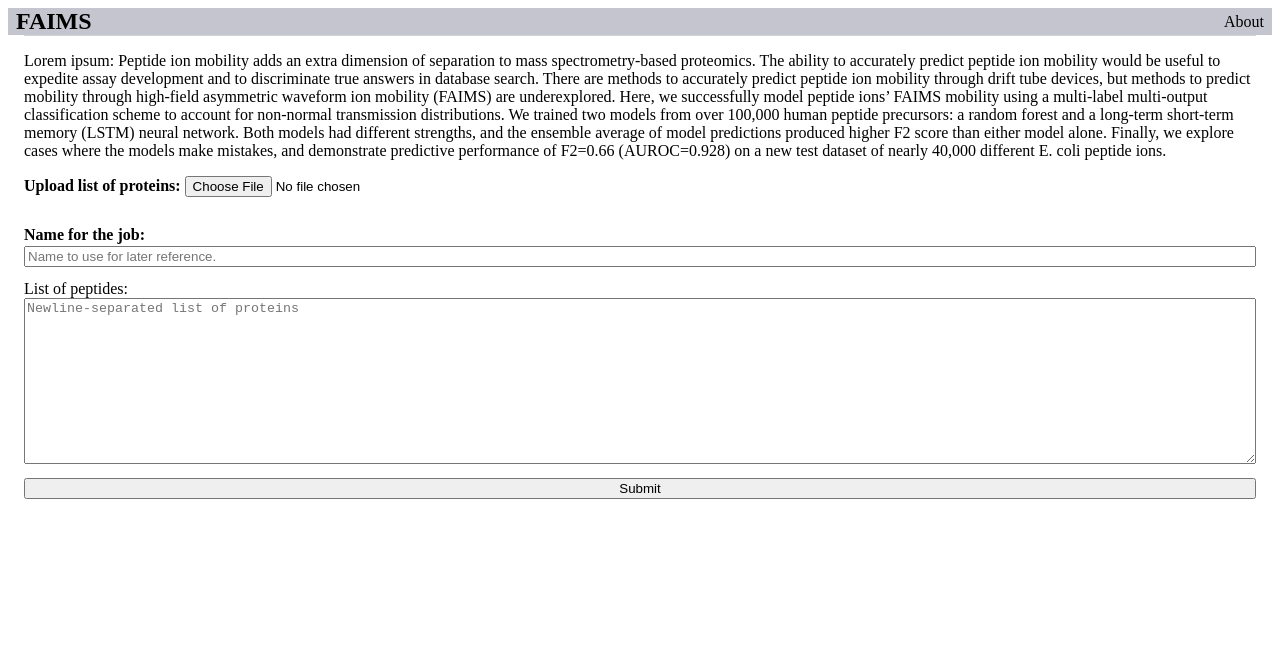
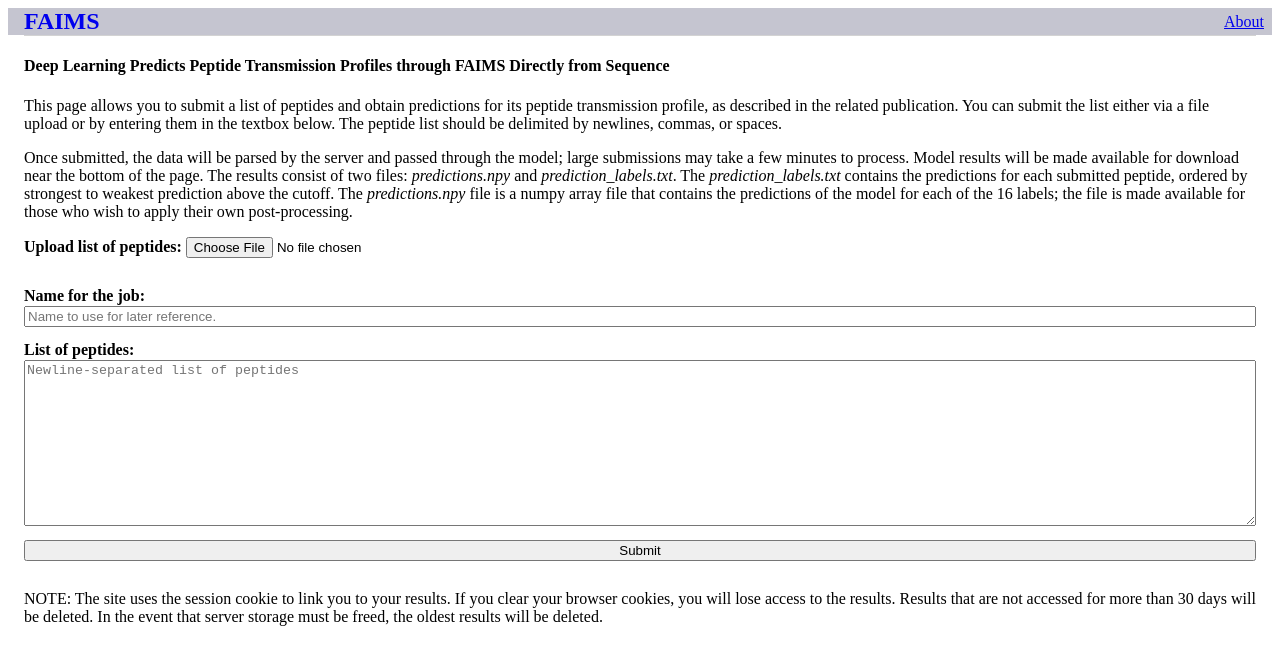
Before and after one commit to xomicsdatascience/faims, a Flask app: template templates/index.html in a window 1280 px wide. Shown: the top 665 px of the page. Run offline with Flask 3, Linux system fonts and the light colour scheme; the template is opened without the code that fills it, so the values that code supplies are empty.

Commit message:
minor; some aesthetic changes, links to 'About' page, submission instructions

```diff
--- a/faims/__init__.py
+++ b/faims/__init__.py
@@ -1,4 +1,4 @@
-__version__ = "0.0.1"
+__version__ = "0.1.0"
 
 from flask import Flask
 import os
--- a/templates/base.html
+++ b/templates/base.html
@@ -1,13 +1,13 @@
 <!doctype html>
 
-<title>{% block title %}FAIMS CV{% endblock %}</title>
+<title>{% block title %}Peptide FAIMS CV Prediction{% endblock %}</title>
 
 <link rel="stylesheet" href="{{ url_for("static", filename="style.css") }}">
 
 <nav>
-    <h1>FAIMS</h1>
+    <h1><a href="/">FAIMS</a></h1>
     <ul>
-        About
+        <a href="/about">About</a>
     </ul>
 </nav>
 
--- a/templates/index.html
+++ b/templates/index.html
@@ -5,20 +5,31 @@
 {% endblock %}
 
 {% block content %}
-    <p>Lorem ipsum: Peptide ion mobility adds an extra dimension of separation to mass spectrometry-based proteomics. The ability to accurately predict peptide ion mobility would be useful to expedite assay development and to discriminate true answers in database search. There are methods to accurately predict peptide ion mobility through drift tube devices, but methods to predict mobility through high-field asymmetric waveform ion mobility (FAIMS) are underexplored. Here, we successfully model peptide ions’ FAIMS mobility using a multi-label multi-output classification scheme to account for non-normal transmission distributions. We trained two models from over 100,000 human peptide precursors: a random forest and a long-term short-term memory (LSTM) neural network. Both models had different strengths, and the ensemble average of model predictions produced higher F2 score than either model alone. Finally, we explore cases where the models make mistakes, and demonstrate predictive performance of F2=0.66 (AUROC=0.928) on a new test dataset of nearly 40,000 different E. coli peptide ions.</p>
 
+    <h4>Deep Learning Predicts Peptide Transmission Profiles through FAIMS Directly from Sequence</h4>
+    <p>This page allows you to submit a list of peptides and obtain predictions for its peptide transmission profile, as
+    described in the related publication. You can submit the list either via a file upload or by entering them in the
+    textbox below. The peptide list should be delimited by newlines, commas, or spaces.</p>
+    <p>Once submitted, the data will be parsed by the server and passed through the model; large submissions may take a
+    few minutes to process. Model results will be made available for download near the bottom of the page. The results
+    consist of two files: <i>predictions.npy</i> and <i>prediction_labels.txt</i>. The <i>prediction_labels.txt</i>
+    contains the predictions for each submitted peptide, ordered by strongest to weakest prediction above the cutoff.
+    The <i>predictions.npy</i> file is a numpy array file that contains the predictions of the model for each of the 16
+    labels; the file is made available for those who wish to apply their own post-processing.</p>
 
-    <label for="btn_upload">Upload list of proteins:</label>
+    <label for="btn_upload">Upload list of peptides:</label>
     <input id="file_peptides" type="file">
 
     <form id="submission_form" method="POST" enctype="multipart/form-data">
         <label for="job_name">Name for the job:</label>
-        <input id="job_name" name="job_name" placeholder="Name to use for later reference."
+        <input id="job_name" name="job_name" placeholder="Name to use for later reference.">
         <label for="peptides">List of peptides:</label>
-        <textarea name="peptides" id="peptides" placeholder="Newline-separated list of proteins"></textarea>
+        <textarea name="peptides" id="peptides" placeholder="Newline-separated list of peptides"></textarea>
         <input id="btn_submit" type="submit" value="Submit">
     </form>
-
+    <p>NOTE: The site uses the session cookie to link you to your results. If you clear your browser cookies, you
+    will lose access to the results. Results that are not accessed for more than 30 days will be deleted. In the event
+    that server storage must be freed, the oldest results will be deleted.</p>
     {% if jobs is defined %}
         {%  if jobs["completed"] is defined %}
             <h3>Completed jobs:</h3>
```
Also changed, not shown: faims/blueprints/landing.py (+4 -3 lines).
